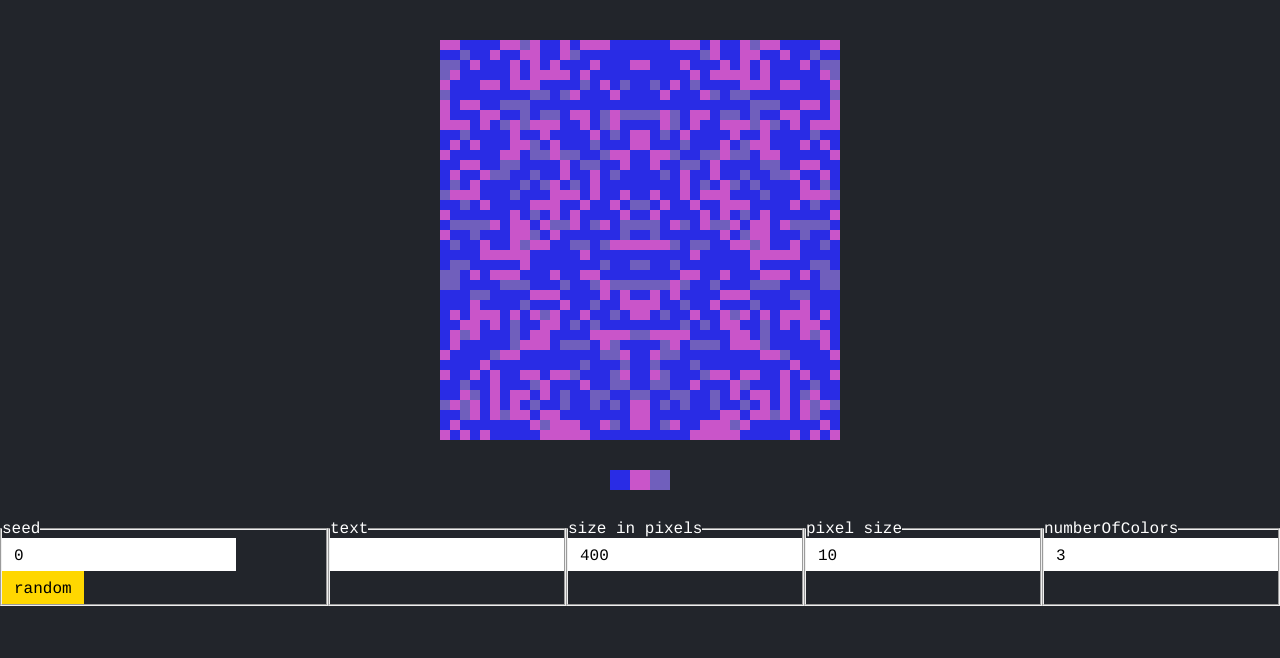
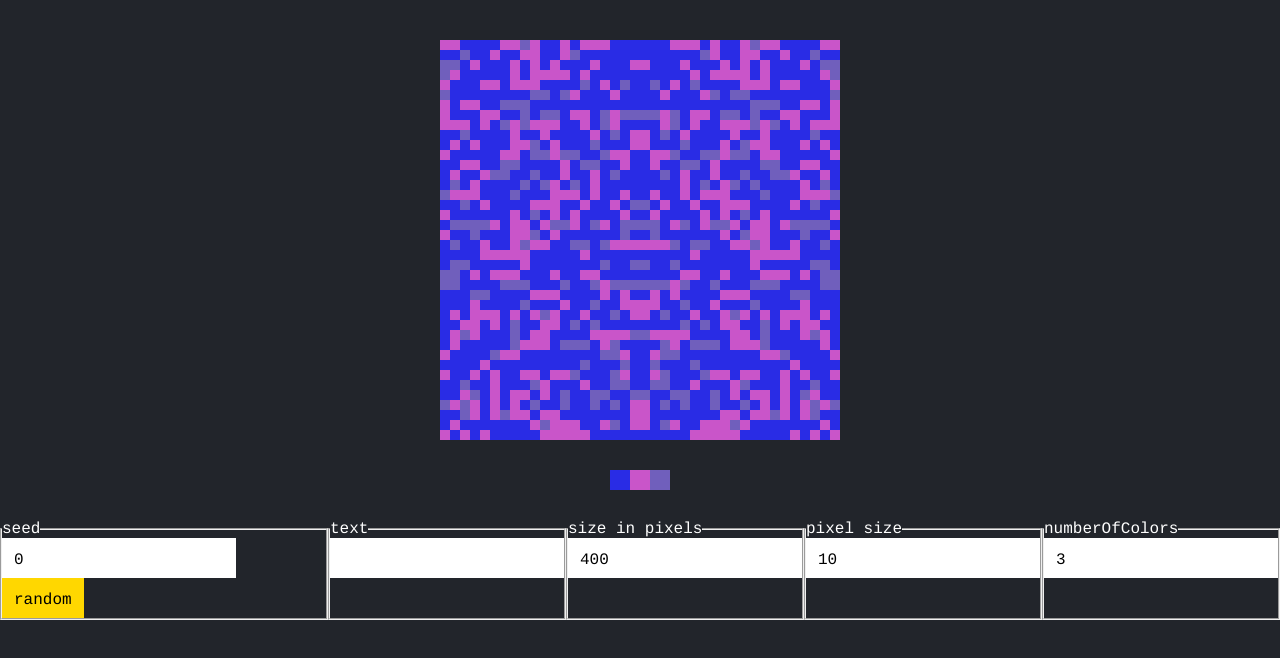
Before and after one commit to pierregoutheraud/svelte-identicons, a SvelteKit app: page /poster in a window 1280 px wide. Shown: the top 658 px of the page. Built offline with nearby package versions, Linux system fonts and the light colour scheme.

Commit message:
fix filter ui

```diff
--- a/src/routes/global.css
+++ b/src/routes/global.css
@@ -40,7 +40,7 @@ button {
 	padding: 9px 12px 6px;
 	border: none;
 	font-family: "Cousine", monospace;
-	height: 33px;
+	height: 40px;
 }
 
 input {
```
Also changed, not shown: src/routes/+page.svelte (+4 -3 lines).
